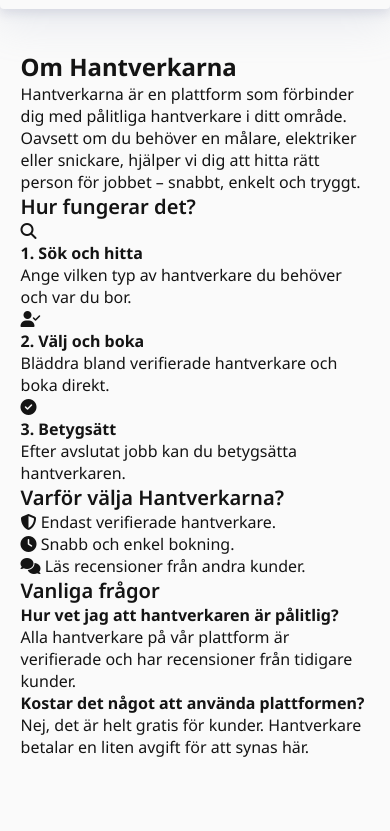
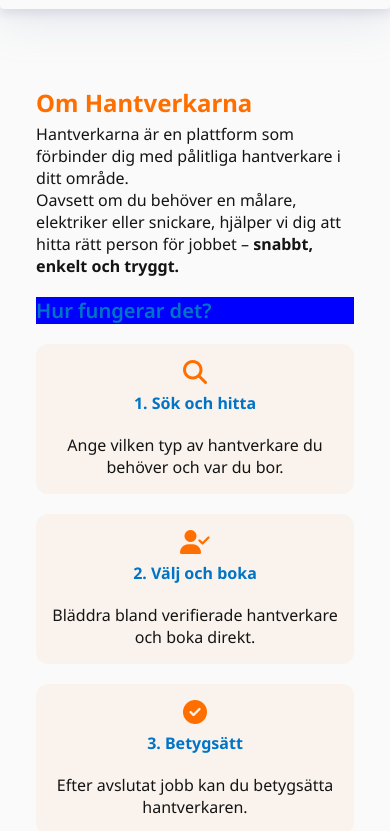
Before and after one commit to ardalansale/hantverkarna, a plain HTML site: page about-service.html in a window 390 px wide. Shown: the part 75-906 px from the top of the page. Drawn offline with Linux system fonts and the light colour scheme.

Commit message:
Lagt in all innehåll och styling för sidan "Om tjänsten"
Har även uppdaterat struktur för webbsidor

```diff
--- a/about-service.html
+++ b/about-service.html
@@ -30,51 +30,75 @@
         </nav>
     </header>
     <!-- Innehåll -->
-    <main class="wrapper home">
-        <!-- Hero -->
-        <section class="about-service">
+    <main class="wrapper about-service">
+    <!-- Om Hantverkarna -->
+        <section class="about-service-container">
+            <div class="about-service-title">
                 <h1>Om Hantverkarna</h1>
-            <p>Hantverkarna är en plattform som förbinder dig med pålitliga hantverkare i ditt område. Oavsett om du behöver en målare, elektriker eller snickare, hjälper vi dig att hitta rätt person för jobbet – snabbt, enkelt och tryggt.</p>
+                <p>
+                    Hantverkarna är en plattform som förbinder dig med pålitliga hantverkare i ditt område.
+                    <br>
+                    Oavsett om du behöver en målare, elektriker eller snickare, hjälper vi dig att hitta rätt
+                    person för jobbet – <strong>snabbt, enkelt och tryggt.</strong>
+                </p>
+            </div>
+
+            <div class="how-container">
             <h2>Hur fungerar det?</h2>
-            <div class="steps">
-                <div class="step">
+                <div class="how-steps">
+                    <div class="how-step">
                         <i class="fas fa-search"></i>
                         <h3>1. Sök och hitta</h3>
                         <p>Ange vilken typ av hantverkare du behöver och var du bor.</p>
                     </div>
-                <div class="step">
+                    <div class="how-step">
                         <i class="fas fa-user-check"></i>
                         <h3>2. Välj och boka</h3>
                         <p>Bläddra bland verifierade hantverkare och boka direkt.</p>
                     </div>
-                <div class="step">
+                    <div class="how-step">
                         <i class="fas fa-check-circle"></i>
                         <h3>3. Betygsätt</h3>
                         <p>Efter avslutat jobb kan du betygsätta hantverkaren.</p>
                     </div>
                 </div>
+            </div>
 
             <h2>Varför välja Hantverkarna?</h2>
             <ul class="benefits" role="list">
-                <li><i class="fas fa-shield-alt"></i> Endast verifierade hantverkare.</li>
-                <li><i class="fas fa-clock"></i> Snabb och enkel bokning.</li>
-                <li><i class="fas fa-comments"></i> Läs recensioner från andra kunder.</li>
+                <li>
+                    <i class="fas fa-shield-alt"></i>
+                    Endast verifierade hantverkare.
+                </li>
+                <li>
+                    <i class="fas fa-clock"></i>
+                    Snabb och enkel bokning.
+                </li>
+                <li>
+                    <i class="fas fa-comments"></i>
+                    Läs recensioner från andra kunder.
+                </li>
             </ul>
 
-            <h2>Vanliga frågor</h2>
+            <!-- <h2>Vanliga frågor</h2>
             <div class="faq">
                 <div class="faq-item">
                     <h3>Hur vet jag att hantverkaren är pålitlig?</h3>
-                    <p>Alla hantverkare på vår plattform är verifierade och har recensioner från tidigare kunder.</p>
+                    <p>
+                        Alla hantverkare på vår plattform är verifierade och har recensioner från tidigare
+                        kunder.
+                    </p>
                 </div>
                 <div class="faq-item">
                     <h3>Kostar det något att använda plattformen?</h3>
-                    <p>Nej, det är helt gratis för kunder. Hantverkare betalar en liten avgift för att synas här.</p>
+                    <p>
+                        Nej, det är helt gratis för kunder. Hantverkare betalar en liten avgift för att
+                        synas här.
+                    </p>
                 </div>
-            </div>
+            </div> -->
         </section>
     </main>
-
     <!-- Footer -->
     <footer>
         <div class="footer-wrapper">
--- a/css/style.css
+++ b/css/style.css
@@ -21,6 +21,14 @@ body {
     /* line-height: 1.5; */
     color: var(--text-color);
     background-color: var(--background-color);
+
+    display: flex; /* Hela sidan fylls */
+    flex-direction: column;
+    min-height: 100vh;
+}
+
+main {
+    flex: 1; /* Hela sidan fylls;  <main> fyller allt utrymme som blir över*/
 }
 
 a {
@@ -40,7 +48,7 @@ h2 {
 }
 
 h3 {
-    font-size: 1.6rem;
+    font-size: clamp(1.6rem, 2vw, 1.8rem);
 }
 
 .hidden-element {
@@ -76,7 +84,7 @@ h3 {
 
 .logo {
     color: var(--primary-color);
-    font-size: clamp(2.0rem, 1.6rem + 1vw, 2.4rem);
+    font-size: clamp(1.4rem, 1.2rem + 1vw, 2.4rem);
     font-weight: 800;
 }
 
@@ -90,9 +98,9 @@ h3 {
     margin: 0 auto;
     padding: 0 clamp(2rem, 0.571rem + 3.81vw, 4rem);
     margin-top: clamp(4rem, 1.143rem + 7.619vw, 8rem);
-    margin-bottom: clamp(4rem, 1.143rem + 7.619vw, 8rem);
     display: grid;
     gap: clamp(2rem, 1.714rem + 0.762vw, 2.4rem);
+    margin-bottom: 0;
 }
 
 .wrapper.home {
@@ -100,7 +108,13 @@ h3 {
         "hero"
         "categories"
         "articles"
-        "footer";
+        "footer"
+    /* grid-column: auto; */
+}
+
+.wrapper.about-service {
+    grid-template-areas:
+        "about-service"
     /* grid-column: auto; */
 }
 
@@ -222,7 +236,7 @@ footer {
 }
 
 /* ===== PAGES === */
-
+/* ===== Hem/Startsida === */
 /* Home - Hero */
 .hero-container {
     grid-area: hero;
@@ -231,7 +245,7 @@ footer {
     align-items: center;
     justify-content: center;
     height: 32rem;
-    gap: 2rem;
+    gap: clamp(2rem, 0.571rem + 3.81vw, 4rem);
     background:  linear-gradient(to bottom, rgba(0, 0, 0, 0) 1%, rgba(0, 0, 0, 0) 10%, rgba(0, 0, 0, 0.65) 100%),
     url('../images/hero-bg.webp') no-repeat;
     border-radius: 2rem;
@@ -241,8 +255,10 @@ footer {
 .hero-text {
     text-align: center;
     height: auto;
-    padding: 0.8rem;
     color: white;
+    display: flex;
+    flex-direction: column;
+    gap: clamp(0.4rem, -0.171rem + 1.524vw, 1.2rem);
 }
 
 .hero-search {
@@ -403,7 +419,7 @@ footer {
     margin-top: 2rem;
 }
 
-article {
+.articles-card {
     display: flex;
     flex-direction: column;
     gap: 1rem;
@@ -412,13 +428,173 @@ article {
     cursor: pointer;
 }
 
-article img {
+.articles-card img {
     width: 100%;
     height: clamp(12rem, 20vw, 16rem);
     object-fit: cover;
     border-radius: 0.8rem;
 }
 
+/* ===== Om Tjänsten ===== */
+.about-service-container {
+    grid-area: about-service;
+    display: flex;
+    flex-direction: column;
+    justify-content: center;
+    height: fit-content;
+    gap: 2rem;
+    padding: clamp(2rem, 1.714rem + 0.762vw, 2.4rem);
+}
+
+.about-service-title {
+    height: auto;
+    display: flex;
+    flex-direction: column;
+    gap: clamp(0.4rem, -0.171rem + 1.524vw, 1.2rem);
+}
+
+.about-service-title h1 {
+    color: var(--primary-color);
+}
+
+/* Om tjänsten - Hur fungerar det */
+
+.how-container{
+    display: flex;
+    flex-direction: column;
+    display: cente;
+    gap: 2rem;
+}
+
+.how-container h2 {
+    color: var(--secondary-color);
+    position: relative;
+    background-color: blue;
+}
+
+.how-steps {
+    display: grid;
+    grid-template-columns: repeat(auto-fit, minmax(24rem, 1fr));
+    gap: clamp(2rem, 3vw, 2.4rem);
+}
+
+.how-step {
+    display: flex;
+    flex-direction: column;
+    align-items: center;
+    text-align: center;
+    padding: 1.6rem;
+    border-radius: 1.2rem;
+    background-color: rgba(255, 127, 0, 0.05);
+}
+
+.how-step i {
+    font-size: clamp(2.4rem, 4vw, 3.2rem);
+    color: var(--primary-color);
+    margin-bottom: 0.8rem;
+}
+
+.how-step h3 {
+    font-size: clamp(1.6rem, 2vw, 1.8rem);
+    color: var(--secondary-color);
+    margin-bottom: 2rem;
+}
+
+/* Fördelar-sektion */
+.benefits {
+    grid-area: why;
+    display: grid;
+    grid-template-columns: repeat(auto-fit, minmax(30rem, 1fr));
+    gap: 1.6rem;
+    margin: 2rem 0;
+}
+
+.benefits li {
+    display: flex;
+    align-items: center;
+    gap: 1rem;
+    padding: 1rem;
+    background-color: rgba(0, 116, 199, 0.05);
+    border-radius: 0.8rem;
+}
+
+.benefits li i {
+    color: var(--secondary-color);
+    font-size: 1.8rem;
+    min-width: 2rem;
+}
+
+/* FAQ-sektion */
+.faq {
+    display: flex;
+    flex-direction: column;
+    gap: 1.6rem;
+    margin: 2rem 0;
+}
+
+.faq-item {
+    border: 0.1rem solid rgba(0, 0, 0, 0.1);
+    border-radius: 0.8rem;
+    padding: 1.6rem;
+    background-color: rgba(255, 255, 255, 0.5);
+}
+
+.faq-item h3 {
+    margin-bottom: 0.8rem;
+    color: var(--secondary-color);
+    cursor: pointer;
+    display: flex;
+    justify-content: space-between;
+    align-items: center;
+}
+
+.faq-item h3::after {
+    content: "+";
+    font-size: 2rem;
+    transition: transform 0.3s ease;
+}
+
+.faq-item.active h3::after {
+    content: "−";
+}
+
+.faq-item p {
+    display: none;
+    margin-top: 1rem;
+    color: var(--tertiary-color);
+}
+
+.faq-item.active p {
+    display: block;
+} */
+
+/* ==== Media Queries ==== */
+/* == Tablet == */
+@media (max-width: 1024px) {
+    .steps {
+        grid-template-columns: 1fr;
+    }
+
+    .benefits {
+        grid-template-columns: 1fr;
+    }
+}
+
+/* == Mobile == */
+@media (max-width: 600px) {
+    .about-service {
+        padding: 1.6rem;
+        gap: 2rem;
+    }
+
+    .step {
+        padding: 1.2rem;
+    }
+
+    .benefits li {
+        padding: 0.8rem;
+    }
+}
 
 /* ==== Media Queries ==== */
 /* == Tablet == */
```
Also changed, not shown: index.html (+6 -6 lines). Lines whose indentation alone changed are shown as unchanged.
